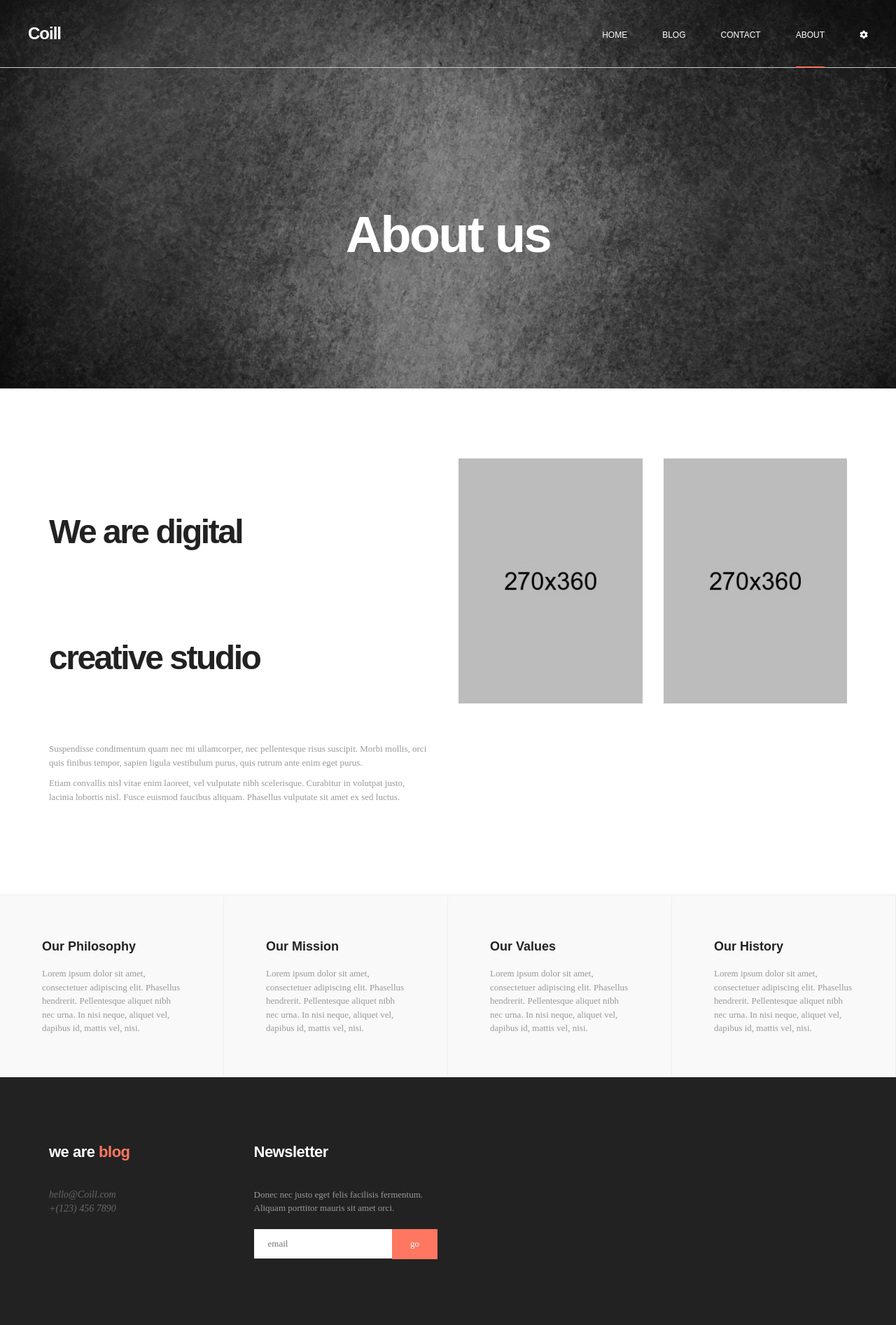
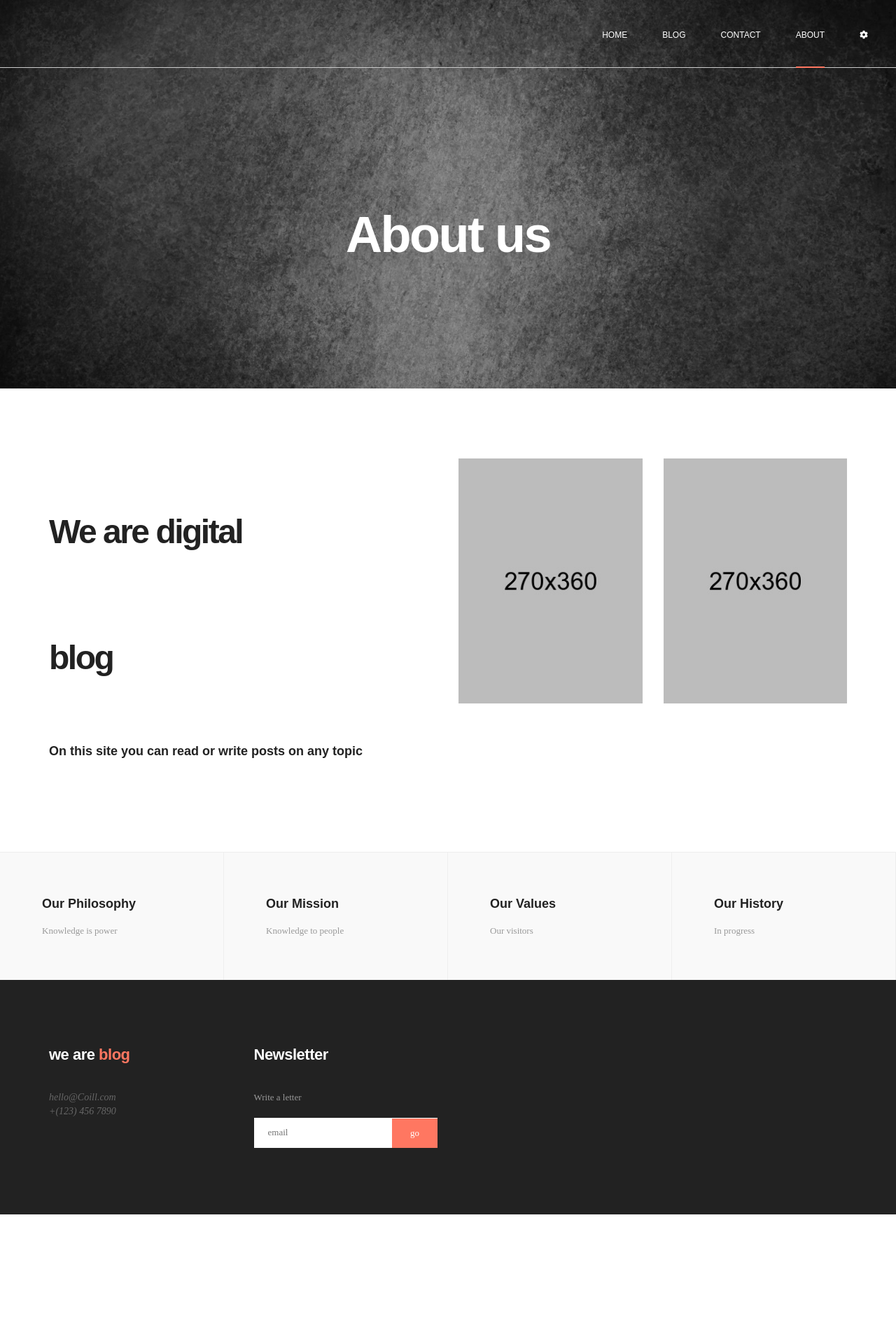
Before and after one commit to kravchukartemka/mysite, a Django app: page /about in a window 1280 px wide. Shown: the whole page at 70% size. After the commit the page ends 1735 px from the top, so only its background shows below. Run offline with Django 4.2, Linux system fonts and the light colour scheme; some libraries are stand-ins or nearby versions.

Commit message:
update templates

```diff
--- a/blog/views.py
+++ b/blog/views.py
@@ -1,5 +1,19 @@
 from django.shortcuts import render
-
+from .models import Post
+from django.http import Http404
+def post_detail(request, id):
+    try:
+        post = Post.published.get(id=id)
+    except Post.DoesNotExist:
+        raise Http404("No Post found.")
+    return render(request,
+            'blog/post/post.html',
+            {'post': post})
+def post_list(request):
+    posts = Post.published.all()
+    return render(request,
+        'mysite/templates/blog2.html',
+        {'posts': posts})
 # Create your views here.
 def page_handler(request):
     return render(request, 'blog2.html')
--- a/static/css/style.css
+++ b/static/css/style.css
@@ -362,10 +362,10 @@ section.page-banner-section.contact {
   background: url("../upload/banners/grey.jpg"); }
 
 section.page-banner-section.portfolio {
-  background: url("../static/upload/banners/grey.jpg"); }
+  background: url("../upload/banners/grey.jpg"); }
 
 section.page-banner-section.blog {
-  background: url("../banners/grey.jpg"); }
+  background: url("../upload/banners/grey.jpg"); }
 
 section.page-banner-section.services {
   background: url("../upload/banners/grey.jpg"); }
--- a/templates/about.html
+++ b/templates/about.html
@@ -31,7 +31,6 @@
                         <span class="icon-bar"></span>
                         <span class="icon-bar"></span>
                     </button>
-                    <a class="navbar-brand" href="home">Coill</a>
                 </div>
 
                 <!-- Collect the nav links, forms, and other content for toggling -->
@@ -66,10 +65,9 @@
             <div class="row">
                 <div class="col-md-6">
                     <div class="about-content">
-                        <h1>We are digital <br> creative studio</h1>
-                        <p>Suspendisse condimentum quam nec mi ullamcorper, nec pellentesque risus suscipit. Morbi mollis, orci quis finibus tempor, sapien ligula vestibulum purus, quis rutrum ante enim eget purus. </p>
-                        <p>Etiam convallis nisl vitae enim laoreet, vel vulputate nibh scelerisque. Curabitur in volutpat justo, lacinia lobortis nisl. Fusce euismod faucibus aliquam. Phasellus vulputate sit amet ex sed luctus.</p>
-                    </div>
+                        <h1>We are digital <br> blog</h1>
+                        <h3> On this site you can read or write posts on any topic </h3>
+                        </div>
                 </div>
                 <div class="col-md-6">
                     <div class="about-images">
@@ -94,19 +92,19 @@
         <div class="about-box">
             <div class="about-post">
                 <h3>Our Philosophy</h3>
-                <p>Lorem ipsum dolor sit amet, consectetuer adipiscing elit. Phasellus hendrerit. Pellentesque aliquet nibh nec urna. In nisi neque, aliquet vel, dapibus id, mattis vel, nisi. </p>
+                <p> Knowledge is power</p>
             </div>
             <div class="about-post">
                 <h3>Our Mission</h3>
-                <p>Lorem ipsum dolor sit amet, consectetuer adipiscing elit. Phasellus hendrerit. Pellentesque aliquet nibh nec urna. In nisi neque, aliquet vel, dapibus id, mattis vel, nisi. </p>
+                <p> Knowledge to people</p>
             </div>
             <div class="about-post">
                 <h3>Our Values</h3>
-                <p>Lorem ipsum dolor sit amet, consectetuer adipiscing elit. Phasellus hendrerit. Pellentesque aliquet nibh nec urna. In nisi neque, aliquet vel, dapibus id, mattis vel, nisi. </p>
+                <p> Our visitors </p>
             </div>
             <div class="about-post">
                 <h3>Our History</h3>
-                <p>Lorem ipsum dolor sit amet, consectetuer adipiscing elit. Phasellus hendrerit. Pellentesque aliquet nibh nec urna. In nisi neque, aliquet vel, dapibus id, mattis vel, nisi. </p>
+                <p> In progress</p>
             </div>
         </div>
     </section>
@@ -141,7 +139,7 @@
                     <div class="col-md-3 col-sm-6">
                         <div class="footer-widget newsletter-widget">
                             <h2>Newsletter</h2>
-                            <p>Donec nec justo eget felis facilisis fermentum. Aliquam porttitor mauris sit amet orci. </p>
+                            <p> Write a letter </p>
                             <form class="newletter-form">
                                 <input type="text" name="your-email" id="your-email" placeholder="email" />
                                 <input type="submit" id="submit_it" value="go" />
--- a/templates/blog2.html
+++ b/templates/blog2.html
@@ -29,7 +29,6 @@
                             <span class="icon-bar"></span>
                             <span class="icon-bar"></span>
                         </button>
-                        <a class="navbar-brand" href="index.html">Coill</a>
                     </div>
 
                     <!-- Collect the nav links, forms, and other content for toggling -->
@@ -60,7 +59,7 @@
                 <div class="col-md-8">
                     <div class="blog-box">
                         <div class="blog-post">
-                            <img src="upload/blog/1.jpg" alt="">
+                            <img src="static/upload/banners/grey.jpg" alt="">
                             <span class="category">Interior, Photos, Design</span>
                             <h2><a href="single-post.html">Aliquam tincidunt mauris eu risus.</a></h2>
                             <ul class="post-meta">
@@ -101,7 +100,7 @@
                                         <div class="col-md-3 col-sm-6">
                                             <div class="footer-widget newsletter-widget">
                                                 <h2>Newsletter</h2>
-                                                <p>Donec nec justo eget felis facilisis fermentum. Aliquam porttitor mauris sit amet orci. </p>
+                                                <p>Write a letter. </p>
                                                 <form class="newletter-form">
                                                     <input type="text" name="your-email" id="your-email" placeholder="email" />
                                                     <input type="submit" id="submit_it" value="go" />
@@ -114,3 +113,4 @@
                             </div>
                         </footer>
 </body>
+</html>
--- a/templates/contact.html
+++ b/templates/contact.html
@@ -32,7 +32,6 @@
                             <span class="icon-bar"></span>
                             <span class="icon-bar"></span>
                         </button>
-                        <a class="navbar-brand" href="index.html">Coill</a>
                     </div>
 
                     <!-- Collect the nav links, forms, and other content for toggling -->
@@ -103,7 +102,7 @@
                         <div class="col-md-3 col-sm-6">
                             <div class="footer-widget newsletter-widget">
                                 <h2>Newsletter</h2>
-                                <p>Donec nec justo eget felis facilisis fermentum. Aliquam porttitor mauris sit amet orci. </p>
+                                <p>Write a letter </p>
                                 <form class="newletter-form">
                                     <input type="text" name="your-email" id="your-email" placeholder="email" />
                                     <input type="submit" id="submit_it" value="go" />
--- a/templates/home.html
+++ b/templates/home.html
@@ -29,7 +29,6 @@
                             <span class="icon-bar"></span>
                             <span class="icon-bar"></span>
                         </button>
-                        <a class="navbar-brand" href="index.html">Coill</a>
                     </div>
 
                     <!-- Collect the nav links, forms, and other content for toggling -->
@@ -60,7 +59,7 @@
                 <div class="col-md-8">
                     <div class="blog-box">
                         <div class="blog-post">
-                            <img src="upload/blog/1.jpg" alt="">
+                            <img src="static/upload/banners/grey.jpg" alt="">
                             <span class="category">Interior, Photos, Design</span>
                             <h2><a href="single-post.html">any post</a></h2>
                             <ul class="post-meta">
@@ -93,7 +92,7 @@
                                         <div class="col-md-3 col-sm-6">
                                             <div class="footer-widget newsletter-widget">
                                                 <h2>Newsletter</h2>
-                                                <p>Donec nec justo eget felis facilisis fermentum. Aliquam porttitor mauris sit amet orci. </p>
+                                                <p> Write a letter. </p>
                                                 <form class="newletter-form">
                                                     <input type="text" name="your-email" id="your-email" placeholder="email" />
                                                     <input type="submit" id="submit_it" value="go" />
@@ -106,3 +105,4 @@
                             </div>
                         </footer>
 </body>
+</html>
```
Also changed, not shown: blog/models.py (+10 -0 lines).
